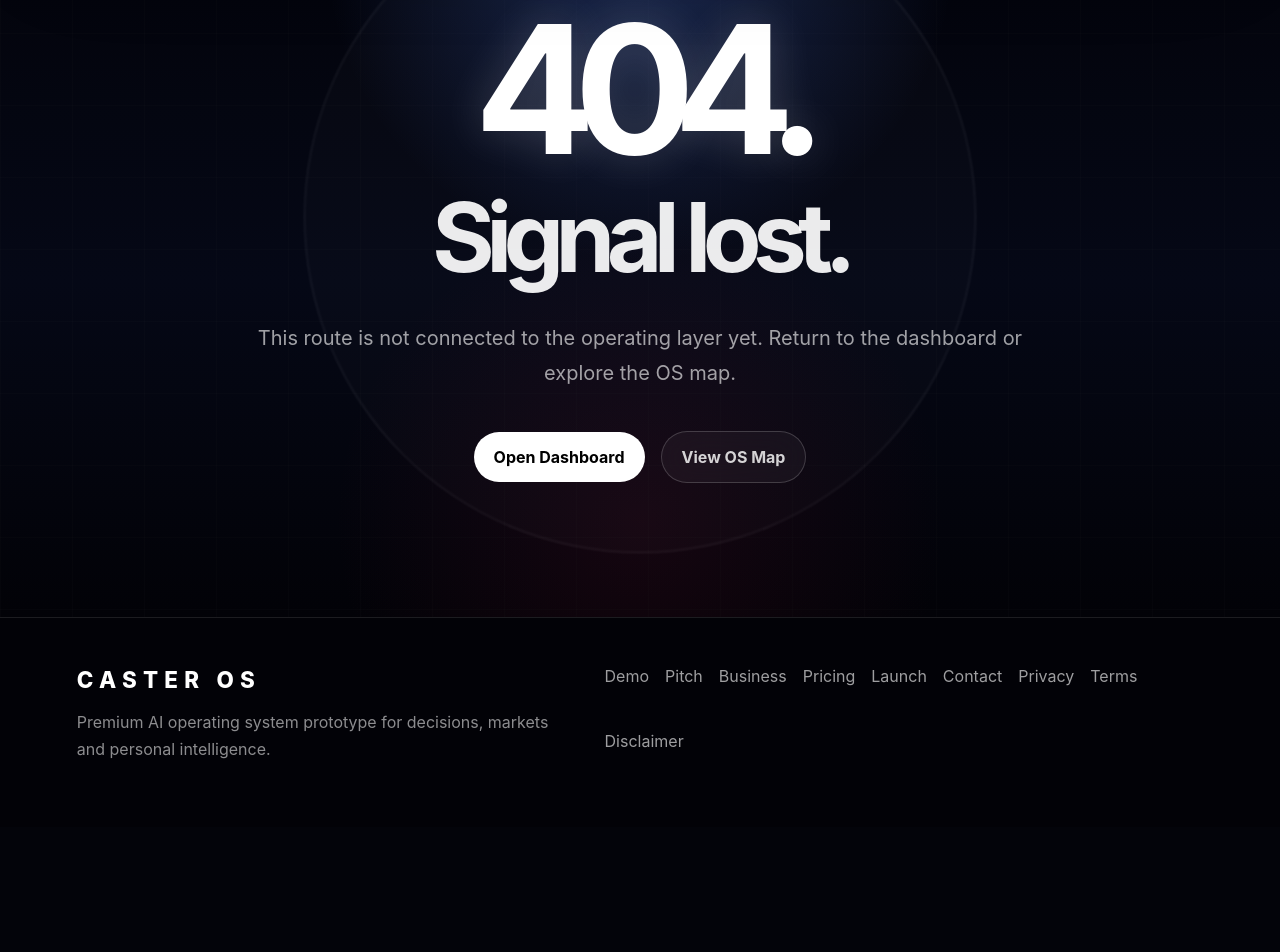
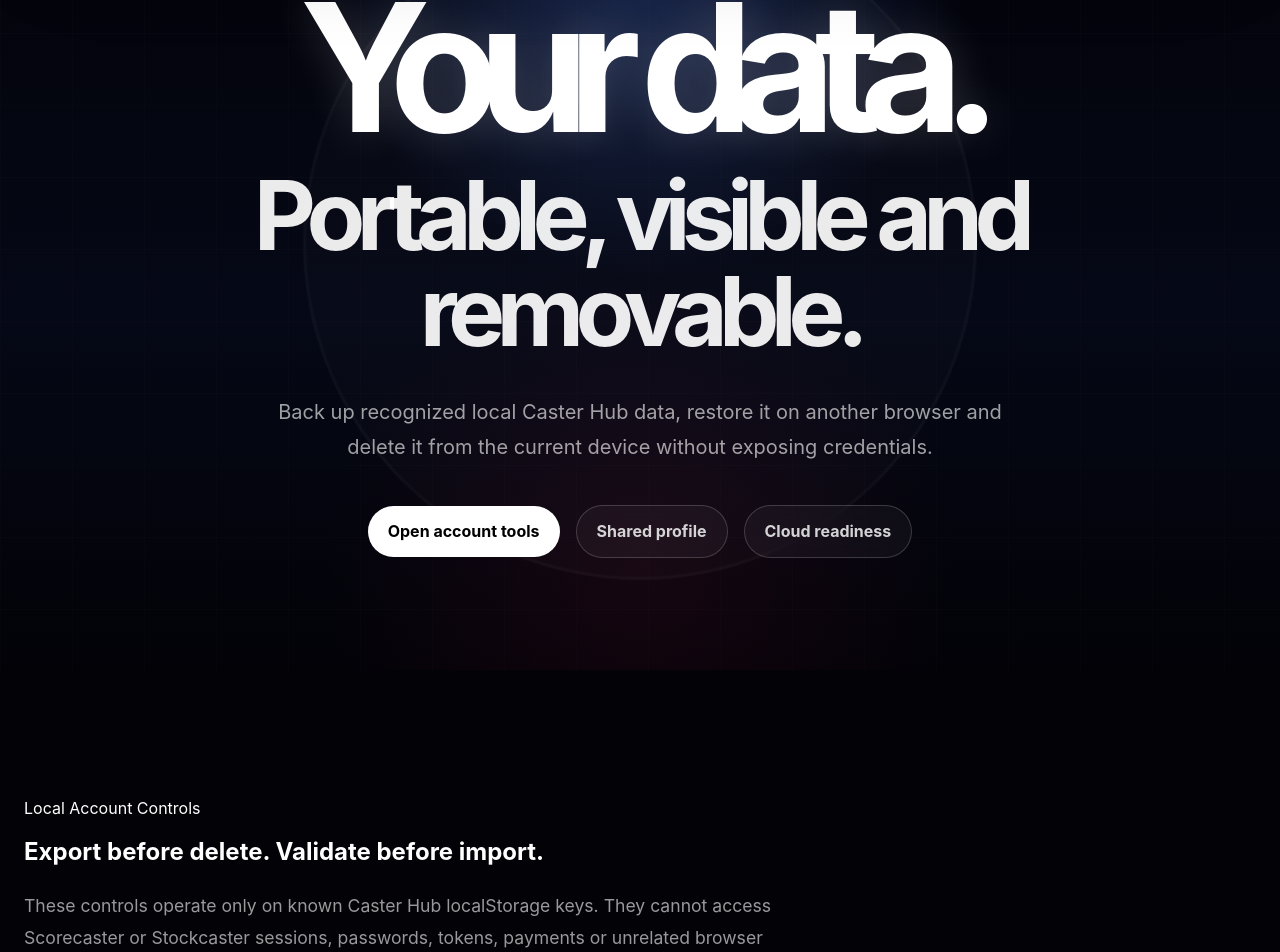
Before and after one commit to vv-glitchhub/Caster-hub, a Next.js app: page /account in a window 1280 px wide. Before the commit this address had no page. Shown: the part 183-1135 px from the top of the page. Before the commit the page ends 1010 px from the top, so only its background shows below. Built offline with nearby package versions, Linux system fonts and the light colour scheme.

Commit message:
Add Caster account data center page

```diff
--- /dev/null
+++ b/app/account/page.tsx
@@ -0,0 +1,42 @@
+import AccountPortabilityClient from '../../components/AccountPortabilityClient'
+
+export const metadata = {
+  title: 'Account Data | Caster Hub',
+  description: 'Export, restore and delete browser-local Caster account data.',
+}
+
+export default function AccountPage() {
+  return (
+    <main className="home-page">
+      <section className="home-hero">
+        <div className="home-bg" />
+        <div className="home-grid" />
+        <div className="home-orb" />
+        <div className="home-hero-inner">
+          <p className="home-eyebrow">Caster Account Lifecycle</p>
+          <h1 className="home-title">Your data.</h1>
+          <h2 className="home-subtitle">Portable, visible and removable.</h2>
+          <p className="home-lead">
+            Back up recognized local Caster Hub data, restore it on another browser and delete it from the current device without exposing credentials.
+          </p>
+          <div className="home-actions">
+            <a className="primary-button" href="#account-tools">Open account tools</a>
+            <a className="secondary-button" href="/profile">Shared profile</a>
+            <a className="secondary-button" href="/production-readiness">Cloud readiness</a>
+          </div>
+        </div>
+      </section>
+
+      <section id="account-tools" className="home-section">
+        <div className="home-container">
+          <p className="section-label">Local Account Controls</p>
+          <h2 className="section-title">Export before delete. Validate before import.</h2>
+          <p className="home-section-lead">
+            These controls operate only on known Caster Hub localStorage keys. They cannot access Scorecaster or Stockcaster sessions, passwords, tokens, payments or unrelated browser data.
+          </p>
+          <AccountPortabilityClient />
+        </div>
+      </section>
+    </main>
+  )
+}
```
